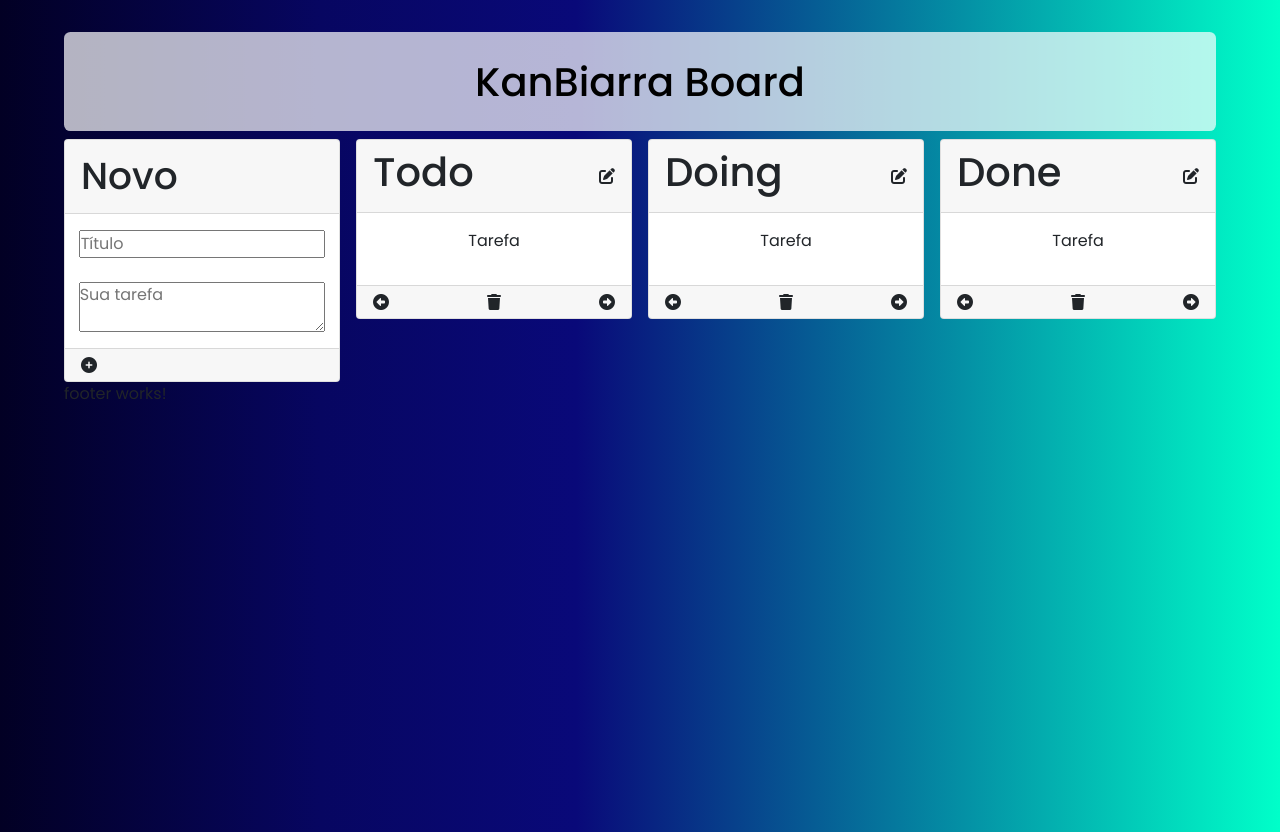
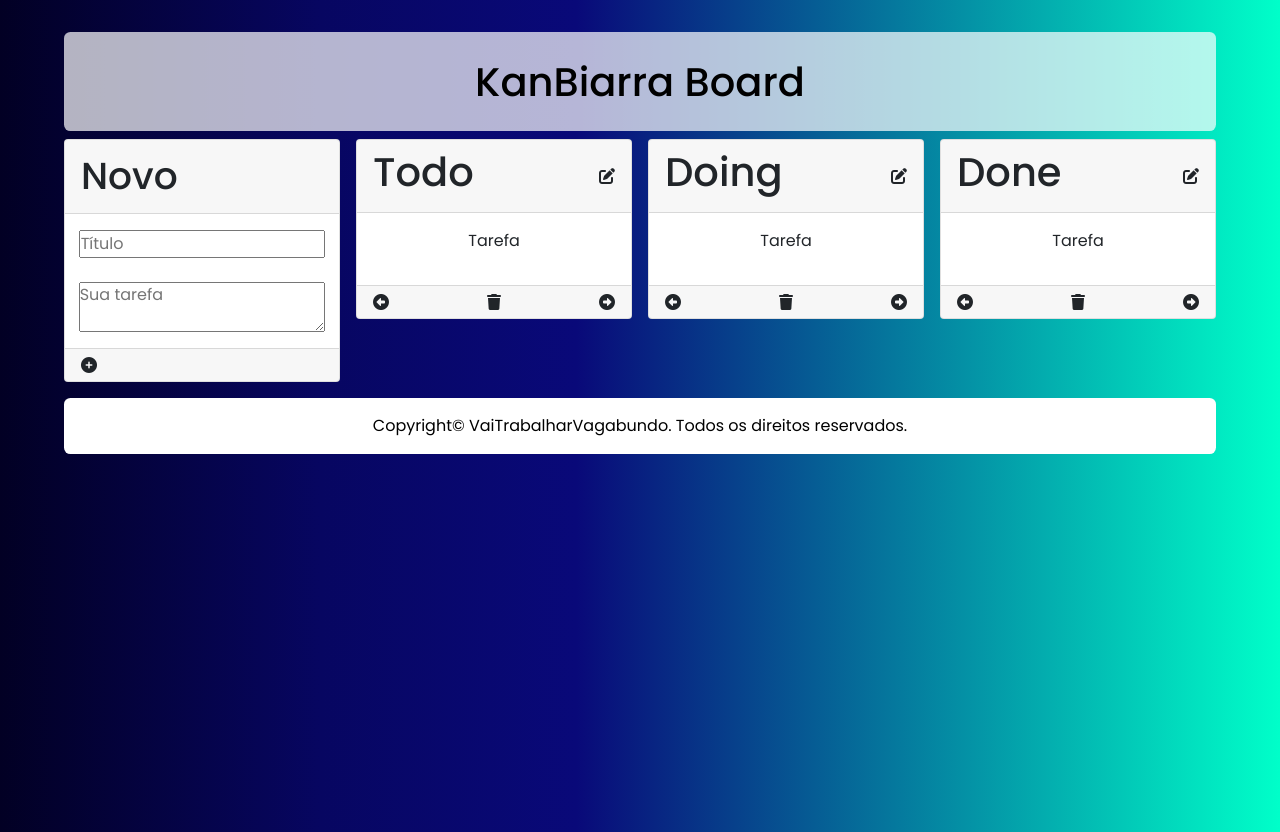
Before and after one commit to pfanovaes/projeto-angular, an Angular app in the folder FRONT/: page / in a window 1280 px wide. Built offline with nearby package versions, Linux system fonts and the light colour scheme.

Commit message:
Adding footer content and style

```diff
--- a/FRONT/src/app/board/footer/footer.component.css
+++ b/FRONT/src/app/board/footer/footer.component.css
@@ -0,0 +1,8 @@
+p {
+    background-color: white;
+    color: black;
+    border-radius: .4rem;
+    padding: 1rem;
+    margin-top: 1rem;
+    text-align: center;
+}
--- a/FRONT/src/app/board/footer/footer.component.html
+++ b/FRONT/src/app/board/footer/footer.component.html
@@ -1 +1 @@
-<p>footer works!</p>
+<p>Copyright© VaiTrabalharVagabundo. Todos os direitos reservados.</p>
```
